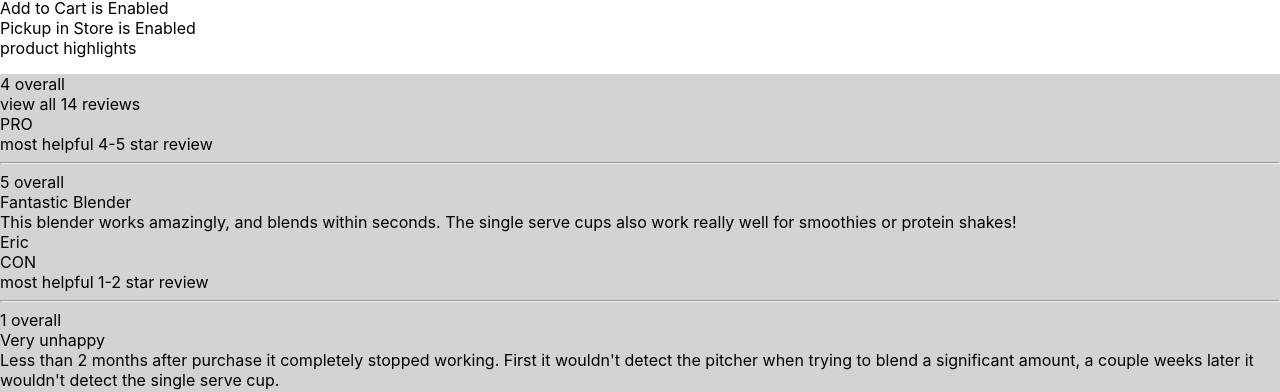
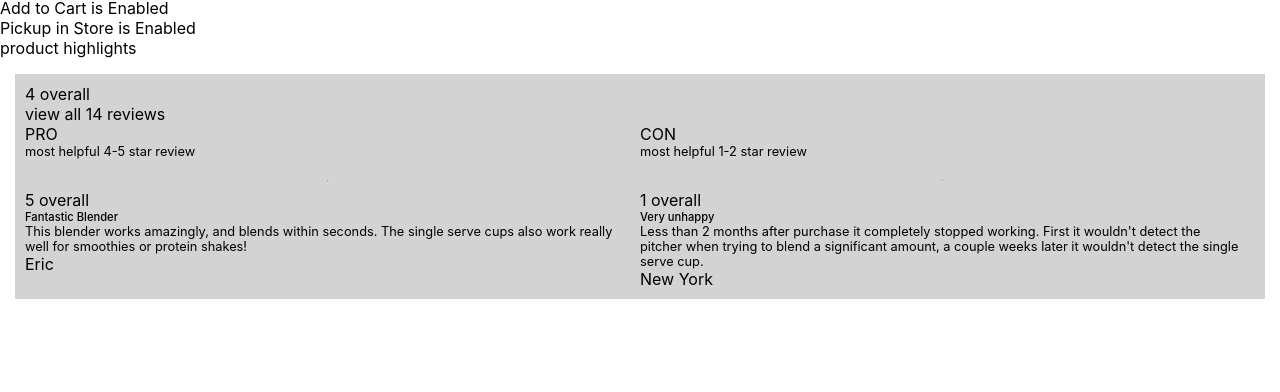
Before and after one commit to james-randolph-50/UI-Case-Study, a React (Create React App) app in the folder user-interface/: page / in a window 1280 px wide. Shown: the part 438-830 px from the top of the page. After the commit the page ends 800 px from the top, so only its background shows below. Built offline with nearby package versions, Linux system fonts and the light colour scheme.

Commit message:
add style

```diff
--- a/user-interface/src/App.css
+++ b/user-interface/src/App.css
@@ -1,5 +1,47 @@
+
+.selected-product {
+
+}
+
 /* Reviews Styling */
 
 .customer-review-container {
   background-color: lightgrey;
+  margin: 15px;
+  padding: 10px;
+  display: flex;
+  flex-direction: column;
 }
+
+.pro-con-info {
+  display: flex;
+  flex-direction: row;
+}
+
+.pro-con-row {
+  margin-right: 10px;
+  width: 50%;
+  display: flex;
+  flex-direction: column;
+}
+
+.pro-con-sublabel {
+  font-size: 0.8em;
+  font-weight: 400;
+  margin-bottom: 1em;
+}
+
+.review-details {
+  display: flex;
+  flex-direction: column;
+}
+
+.review-title {
+  font-size:0.7em;
+  font-weight: 500;
+}
+
+.review-body {
+  font-size: 0.8em;
+  font-weight: 400;
+}
```
